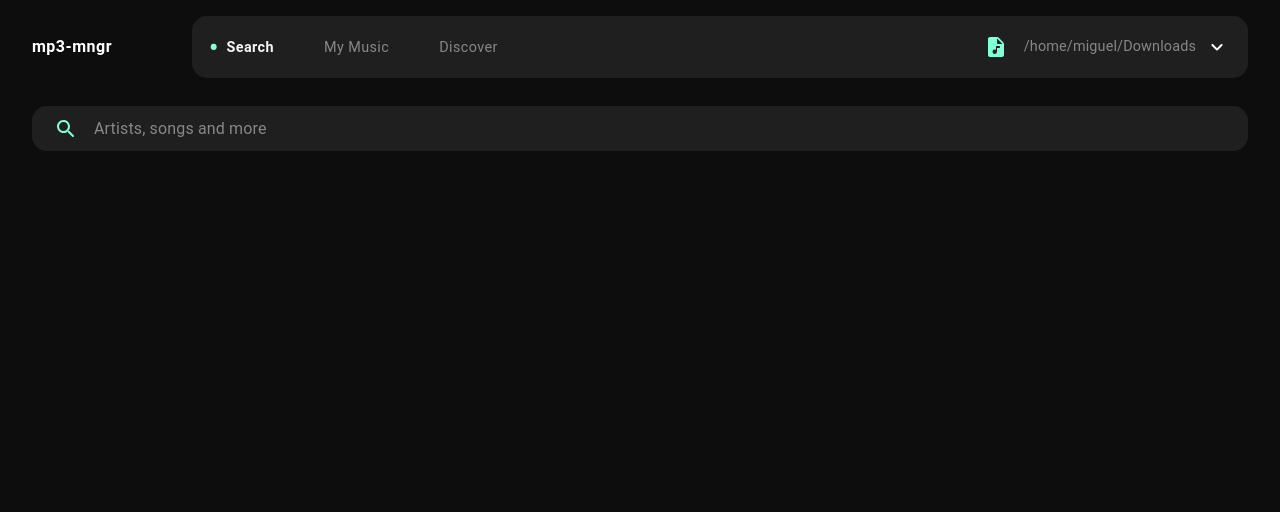
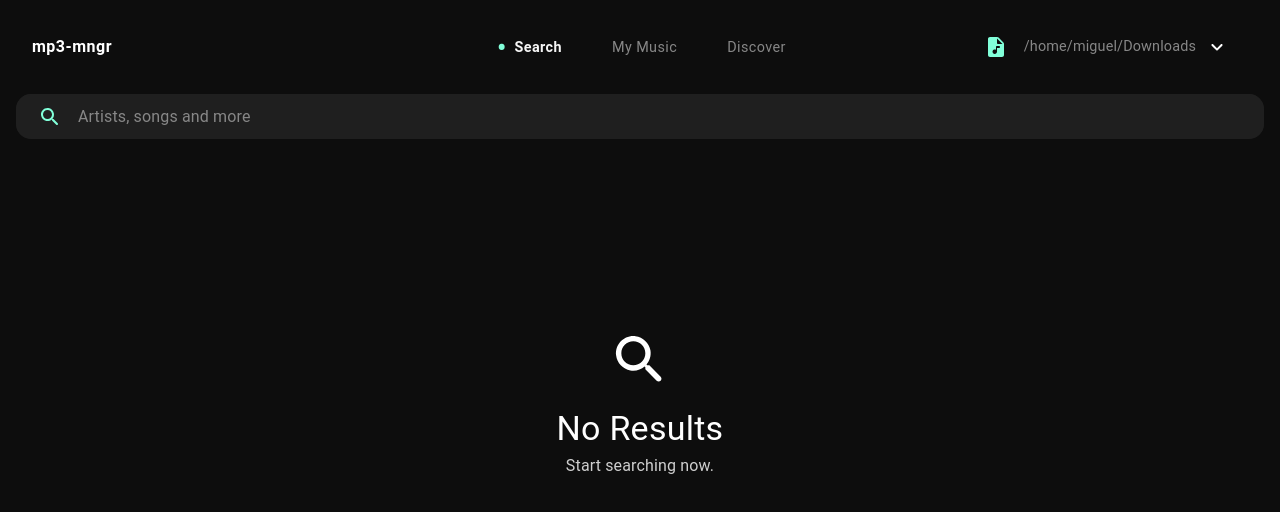
Before and after one commit to miguelroyo18/mp3-mngr, a React (Create React App) app: page / in a window 1280 px wide. Shown: the top 512 px of the page. Built offline with nearby package versions, Linux system fonts and the light colour scheme.

Commit message:
Add design changes to search view.

```diff
--- a/src/App.tsx
+++ b/src/App.tsx
@@ -56,7 +56,7 @@ function SearchPage() {
     <Box
       className="Search"
       sx={{
-        px: { xs: 2, md: 4 },
+        px: { xs: 2, md: 2 },
         pb: { xs: 2, sm: 2, md: 3 },
         mt: 2,
         flex: 1,
@@ -64,6 +64,7 @@ function SearchPage() {
         flexDirection: 'column',
         minWidth: 0,
         height: '100dvh',
+        overflowY: 'hidden',
         gap: 1,
       }}
     >
--- a/src/components/NavigationBar.tsx
+++ b/src/components/NavigationBar.tsx
@@ -61,9 +61,9 @@ export default function NavigationBar() {
       >
         mp3-mngr
       </Typography>
-      <Box sx={{ display: { xs: 'none', md: 'flex' }, alignItems: 'center', justifyContent: 'center', width: '100%', ml: 10, mr: 4 }}>
+      <Box sx={{ display: { xs: 'none', md: 'flex' }, alignItems: 'center', justifyContent: 'center', width: '60%', ml: 10, mr: 4 }}>
         <StyledToolbar variant="dense" disableGutters>
-          <Box sx={{ flexGrow: 1, display: 'flex', alignItems: 'center', justifyContent: 'space-between', px: 0 }}>
+          <Box sx={{ flexGrow: 1, display: 'flex', alignItems: 'center', justifyContent: 'space-between', px: 0, gap: 5 }}>
             <Box sx={{ display: { xs: 'none', md: 'flex' }, gap: 5, mr: 4 }}>
               {pages.map((page) => (
                 <Button
@@ -74,7 +74,7 @@ export default function NavigationBar() {
                   onClick={() => handleButtonClick(page.path)}
                   size="small"
                   sx={{
-                    borderRadius: '15px',
+                    borderRadius: '10px',
                     fontSize: '0.9rem',
                     fontWeight : selectedPage === page.path ? 'bold' : 'normal',
                     display: 'flex',
@@ -104,7 +104,6 @@ export default function NavigationBar() {
                 </Button>
               ))}
             </Box>
-
             <Select
               value={dir}
               onChange={handleSelectChange}
--- a/src/components/SearchView.tsx
+++ b/src/components/SearchView.tsx
@@ -7,14 +7,17 @@ import Typography from '@mui/material/Typography';
 import List from '@mui/material/List';
 import ListItem from '@mui/material/ListItem';
 import ListItemText from '@mui/material/ListItemText';
+import ListItemAvatar from '@mui/material/ListItemAvatar';
+import Avatar from '@mui/material/Avatar';
 import Divider from '@mui/material/Divider';
 import IconButton, { iconButtonClasses } from '@mui/material/IconButton';
 import FormControl from '@mui/material/FormControl';
 import OutlinedInput from '@mui/material/OutlinedInput';
+import CircularProgress from '@mui/material/CircularProgress';
 
 import DownloadRoundedIcon from '@mui/icons-material/DownloadRounded';
-import DownloadingRoundedIcon from '@mui/icons-material/DownloadingRounded';
 import SearchRoundedIcon from '@mui/icons-material/SearchRounded';
+import PlayArrowRoundedIcon from '@mui/icons-material/PlayArrowRounded';
 
 import { customSearchInput } from '../styles/SearchViewStyles.js';
 
@@ -26,8 +29,53 @@ export default function SearchView({
   loading,
 }) {
 
+
+  const noSearchResults = searchResults.length === 0;
+
+
+  const renderNoSearchResultsMessage = () => (
+    <Box
+      sx={{ display: 'flex', flexDirection: 'column', alignItems: 'center', gap: 2, justifyContent: 'center', height: '60vh' }}
+    >
+      <SearchRoundedIcon
+        sx={{
+          fontSize: '4rem'
+        }}
+      >
+      </SearchRoundedIcon>
+      <Typography
+        variant="h4"
+        sx={{ alignItems: 'flex-start' }}
+      >
+        No Results
+      </Typography>
+
+      <Typography
+        sx={{
+          fontSize: '1rem',
+          mt: -1.5,
+          opacity: 0.8
+        }}
+      >
+        Start searching now.
+      </Typography>
+
+    </Box>
+  );
+
+  const renderLoadingIndicator = () => (
+    <Box
+      sx={{ display: 'flex', flexDirection: 'column', gap: 2,  alignItems: 'center', justifyContent: 'center', height: '60vh' }}
+    >
+      <CircularProgress
+        thickness={4}
+        size={40}
+      />
+    </Box>
+  );
+
   const renderSearch = () => (
-    <Box sx={{ display: 'flex' }}>
+    <Box sx={{ display: 'flex', mb: 3 }}>
       <OutlinedInput
         fullWidth
         placeholder="Artists, songs and more"
@@ -52,44 +100,43 @@ export default function SearchView({
 
   const renderListElements = () => {
     return (
-      <React.Fragment>
-        <Box
-          className="SearchView"
-          sx={{
-            borderRadius: 'sm',
-            py: 1.5,
-            flexWrap: 'wrap',
-            gap: 1.5,
-            '& > *': {
-              minWidth: { xs: '120px', md: '160px' },
-            },
-          }}
-        >
-          <FormControl sx={{ flex: 1, width: '100%' }}>
-            {renderSearch()}
-          </FormControl>
-        </Box>
       <Box
         sx={{
           overflowY: 'auto',
-            maxHeight: 'calc(100vh - 250px)', // TODO: Change accordingly when introducing music bar
+          maxHeight: 'calc(100vh - 250px)', // Adjust accordingly when introducing music bar
           overflowX: 'hidden',
           mt: 2,
-            borderRadius: '15px'
+          borderRadius: '15px',
         }}
       >
-          {searchResults.map((result) => (
+        {searchResults.map((result) => {
+          const thumbnailUrl = result.videoThumbnails[0]?.url;
+
+          return (
             <List key={result.id} sx={{ padding: 0 }}>
               <ListItem
                 sx={{
                   display: 'flex',
-                  justifyContent: 'space-between',
-                  alignItems: 'flex-start',
                 }}
               >
+                <ListItemAvatar>
+                  <Avatar
+                    src={thumbnailUrl}
+                    alt={result.title}
+                    variant="square"
+                    sx={{ width: 60, height: 60, borderRadius: '5px', mr: 2 }}
+                  />
+                </ListItemAvatar>
+
                 <ListItemText
                   primary={
-                    <Typography fontWeight={600} gutterBottom>
+                    <Typography
+                      gutterBottom
+                      sx={{
+                        fontSize: '0.9rem',
+                        fontWeight: 'bold'
+                      }}
+                    >
                       {result.title}
                     </Typography>
                   }
@@ -99,56 +146,41 @@ export default function SearchView({
                         sx={{
                           display: 'flex',
                           alignItems: 'center',
-                          gap: 0.5,
-                          mb: 1,
+                          mt: -0.5
                         }}
                       >
                         <Typography variant="body2">{result.author}</Typography>
                       </Box>
-                      <Box sx={{ display: 'flex', alignItems: 'center', gap: 1, mb: 2 }}>
-                        <Chip
-                          variant="outlined"
-                          size="small"
-                          color="primary"
-                          label={result.viewCountText}
-                        />
-                        {result.downloading ? (
-                          <Button
-                            sx={{ position: 'absolute', right: 0, mr: 4 }}
-                            variant="contained"
-                            size="small"
-                            startIcon={<DownloadingRoundedIcon />}
-                            color="success"
-                          >
-                            Download
-                          </Button>
-                        ) : (
-                          <Button
-                            sx={{ position: 'absolute', right: 0, mr: 4 }}
-                            variant="contained"
-                            size="small"
-                            startIcon={<DownloadRoundedIcon />}
-                            color="primary"
-                          >
-                            Download
-                          </Button>
-                        )}
-                      </Box>
                     </>
                   }
                 />
+                <Box sx={{ display: 'flex', ml: 2 }}>
+                <IconButton
+                  sx={{ color: 'primary.main' }}
+                  aria-label="download"
+                >
+                  <DownloadRoundedIcon sx={{ fontSize: '1.5rem' }} />
+                </IconButton>
+                <IconButton
+                  sx={{ color: 'primary.main' }}
+                  aria-label="play"
+                >
+                  <PlayArrowRoundedIcon sx={{ fontSize: '1.8rem' }} />
+                </IconButton>
+              </Box>
               </ListItem>
               <Divider />
             </List>
-          ))}
+          );
+        })}
       </Box>
-      </React.Fragment>
     );
   };
 
   return (
     <Box>
-      {renderListElements()}
+      {renderSearch()}
+      {loading ? renderLoadingIndicator() : (noSearchResults ? renderNoSearchResultsMessage() : renderListElements())}
     </Box>
   );
 }
--- a/src/index.css
+++ b/src/index.css
@@ -3,11 +3,36 @@ body {
   font-family: -apple-system, BlinkMacSystemFont, 'Segoe UI', 'Roboto', 'Oxygen',
     'Ubuntu', 'Cantarell', 'Fira Sans', 'Droid Sans', 'Helvetica Neue',
     sans-serif;
-  -webkit-font-smoothing: antialiased;
-  -moz-osx-font-smoothing: grayscale;
 }
 
 code {
   font-family: source-code-pro, Menlo, Monaco, Consolas, 'Courier New',
     monospace;
 }
+
+body {
+  scrollbar-width: thin;
+  scrollbar-color: transparent transparent;
+}
+
+body::-webkit-scrollbar {
+  width: 0.1em;
+}
+
+body::-webkit-scrollbar-thumb {
+  background-color: transparent;
+}
+
+*{
+    -ms-overflow-style: none;
+}
+::-webkit-scrollbar {
+    display: none;
+}
+
+html, body {
+  height: 100%;
+  margin: 0;
+  padding: 0;
+  overflow: hidden; /* Ensure no body scroll */
+}
--- a/src/styles/NavigationBarStyles.js
+++ b/src/styles/NavigationBarStyles.js
@@ -8,7 +8,6 @@ export const StyledToolbar = styled(Toolbar)(({ theme }) => ({
   justifyContent: 'space-between',
   flexShrink: 0,
   borderRadius: 15,
-  backgroundColor: '#1F1F1F',
   padding: '8px 12px',
   width: '100%',
 }));
```
Lines whose indentation alone changed are shown as unchanged.
